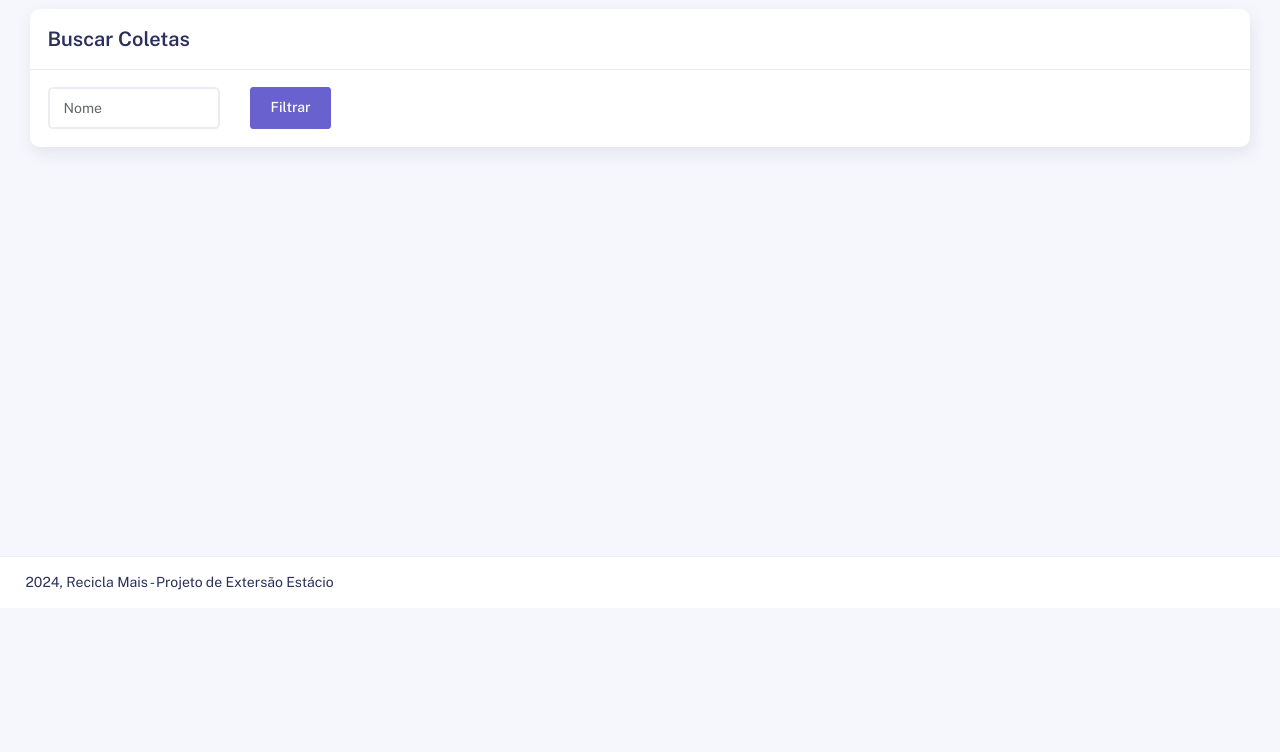
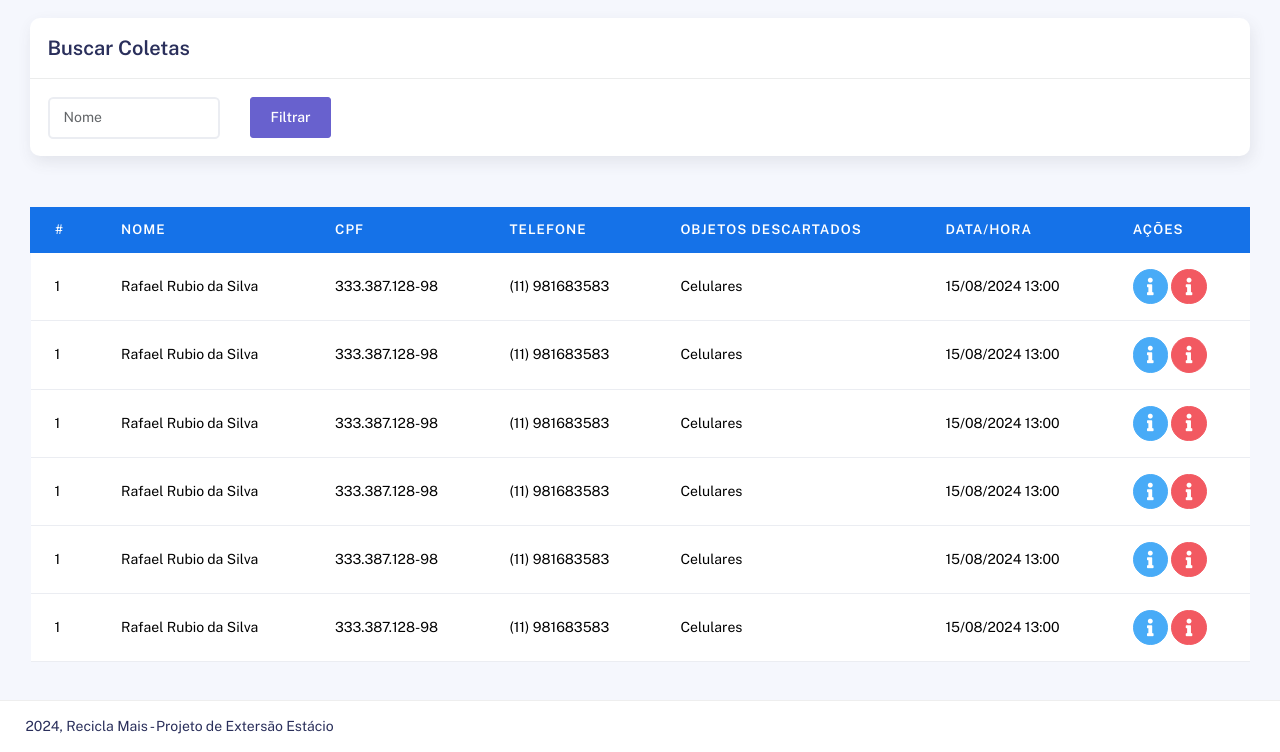
Before and after one commit to Rafael3j/ReciclaMaisSite, a plain HTML site: page index.html in a window 1280 px wide. Shown: the part 121-873 px from the top of the page. Before the commit the page ends 800 px from the top, so only its background shows below. Drawn offline with nearby package versions, Linux system fonts and the light colour scheme.

Commit message:
Implementação da pagina de consulta e da pagina de novo cadastro

```diff
--- a/index.html
+++ b/index.html
@@ -46,8 +46,9 @@
           <div class="page-inner">
             <div class="d-flex align-items-left align-items-md-center flex-column flex-md-row pt-2 pb-4">
               <div>
-                <h3 class="fw-bold mb-3">Recicla Mais</h3>
-                <h6 class="op-7 mb-2">Sistema de coleta de materiais recicláveis</h6>
+                <img src="icone-reciclagem.svg" width="48px">
+                <h3 class="fw-bold mb-3" style="display: inline; margin-left: 10px; padding-top: 15px">Recicla Mais</h3>
+                <h6 class="op-7 mb-2" style="margin-top: 10px">Sistema de coleta de materiais recicláveis</h6>
               </div>
               <div class="ms-md-auto py-2 py-md-0">
                 <a href="#" class="btn btn-primary btn-round">Nova Coleta</a>
@@ -73,6 +74,127 @@
                     </div>
                   </div>
                 </div>
+              </div>
+
+              <div class="col-md-12" style="overflow: scroll">
+                <table class="table table-head-bg-primary mt-4">
+                  <thead>
+                  <tr>
+                    <th scope="col">#</th>
+                    <th scope="col">Nome</th>
+                    <th scope="col">CPF</th>
+                    <th scope="col">Telefone</th>
+                    <th scope="col">Objetos descartados</th>
+                    <th scope="col">Data/Hora</th>
+                    <th scope="col">Ações</th>
+                  </tr>
+                  </thead>
+                  <tbody>
+                  <tr>
+                    <td>1</td>
+                    <td>Rafael Rubio da Silva</td>
+                    <td>333.387.128-98</td>
+                    <td>(11) 981683583</td>
+                    <td>Celulares</td>
+                    <td>15/08/2024 13:00</td>
+                    <td>
+                      <button type="button" class="btn btn-icon btn-round btn-info">
+                        <i class="fa fa-info"></i>
+                      </button>
+
+                      <button type="button" class="btn btn-icon btn-round btn-danger">
+                        <i class="fa fa-info"></i>
+                      </button>
+                    </td>
+                  </tr>
+                  <tr>
+                    <td>1</td>
+                    <td>Rafael Rubio da Silva</td>
+                    <td>333.387.128-98</td>
+                    <td>(11) 981683583</td>
+                    <td>Celulares</td>
+                    <td>15/08/2024 13:00</td>
+                    <td>
+                      <button type="button" class="btn btn-icon btn-round btn-info">
+                        <i class="fa fa-info"></i>
+                      </button>
+
+                      <button type="button" class="btn btn-icon btn-round btn-danger">
+                        <i class="fa fa-info"></i>
+                      </button>
+                    </td>
+                  </tr>
+                  <tr>
+                    <td>1</td>
+                    <td>Rafael Rubio da Silva</td>
+                    <td>333.387.128-98</td>
+                    <td>(11) 981683583</td>
+                    <td>Celulares</td>
+                    <td>15/08/2024 13:00</td>
+                    <td>
+                      <button type="button" class="btn btn-icon btn-round btn-info">
+                        <i class="fa fa-info"></i>
+                      </button>
+
+                      <button type="button" class="btn btn-icon btn-round btn-danger">
+                        <i class="fa fa-info"></i>
+                      </button>
+                    </td>
+                  </tr>
+                  <tr>
+                    <td>1</td>
+                    <td>Rafael Rubio da Silva</td>
+                    <td>333.387.128-98</td>
+                    <td>(11) 981683583</td>
+                    <td>Celulares</td>
+                    <td>15/08/2024 13:00</td>
+                    <td>
+                      <button type="button" class="btn btn-icon btn-round btn-info">
+                        <i class="fa fa-info"></i>
+                      </button>
+
+                      <button type="button" class="btn btn-icon btn-round btn-danger">
+                        <i class="fa fa-info"></i>
+                      </button>
+                    </td>
+                  </tr>
+                  <tr>
+                    <td>1</td>
+                    <td>Rafael Rubio da Silva</td>
+                    <td>333.387.128-98</td>
+                    <td>(11) 981683583</td>
+                    <td>Celulares</td>
+                    <td>15/08/2024 13:00</td>
+                    <td>
+                      <button type="button" class="btn btn-icon btn-round btn-info">
+                        <i class="fa fa-info"></i>
+                      </button>
+
+                      <button type="button" class="btn btn-icon btn-round btn-danger">
+                        <i class="fa fa-info"></i>
+                      </button>
+                    </td>
+                  </tr>
+                  <tr>
+                    <td>1</td>
+                    <td>Rafael Rubio da Silva</td>
+                    <td>333.387.128-98</td>
+                    <td>(11) 981683583</td>
+                    <td>Celulares</td>
+                    <td>15/08/2024 13:00</td>
+                    <td>
+                      <button type="button" class="btn btn-icon btn-round btn-info">
+                        <i class="fa fa-info"></i>
+                      </button>
+
+                      <button type="button" class="btn btn-icon btn-round btn-danger">
+                        <i class="fa fa-info"></i>
+                      </button>
+                    </td>
+                  </tr>
+
+                  </tbody>
+                </table>
               </div>
             </div>
           </div>
```
Also changed, not shown: NovaColeta.html (added, +159 -0 lines), icone-reciclagem.svg (added).
